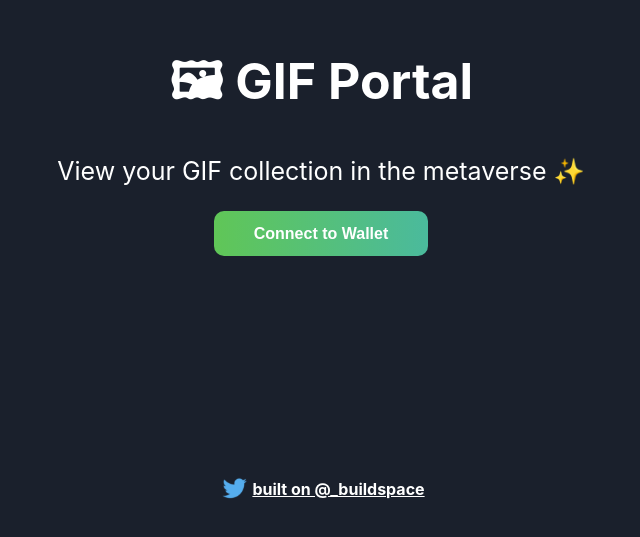
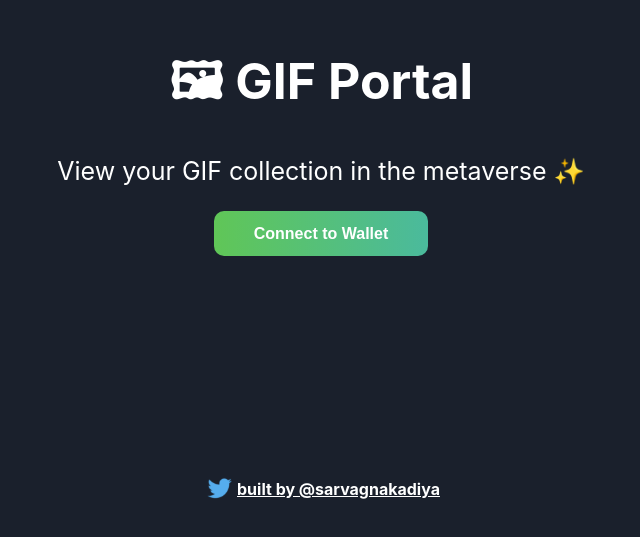
Before and after one commit to sarvagnakadiya/gif-wall-solana, a React (Create React App) app: page / in a window 1280 px wide. Shown: the part 249-786 px from the top of the page, without its empty margins (319-959 px from the left). Built offline with nearby package versions, Linux system fonts and the light colour scheme.

Commit message:
design changes

```diff
--- a/src/App.js
+++ b/src/App.js
@@ -3,7 +3,7 @@ import twitterLogo from "./assets/twitter-logo.svg";
 import "./App.css";
 
 // Constants
-const TWITTER_HANDLE = "_buildspace";
+const TWITTER_HANDLE = "sarvagnakadiya";
 const TWITTER_LINK = `https://twitter.com/${TWITTER_HANDLE}`;
 
 const App = () => {
@@ -43,6 +43,10 @@ const App = () => {
       console.log("Connected with Public Key:", response.publicKey.toString());
       setWalletAddress(response.publicKey.toString());
     }
+  };
+  const onInputChange = (event) => {
+    const { value } = event.target;
+    setInputValue(value);
   };
 
   const sendGif = async () => {
@@ -114,15 +118,15 @@ const App = () => {
   }, [walletAddress]);
   return (
     <div className="App">
-      {/* This was solely added for some styling fanciness */}
-      <div className={walletAddress ? "authed-container" : "container"}>
+      <div className="container">
         <div className="header-container">
           <p className="header">🖼 GIF Portal</p>
           <p className="sub-text">
             View your GIF collection in the metaverse ✨
           </p>
-          {/* Add the condition to show this only if we don't have a wallet address */}
           {!walletAddress && renderNotConnectedContainer()}
+          {/* We just need to add the inverse here! */}
+          {walletAddress && renderConnectedContainer()}
         </div>
         <div className="footer-container">
           <img alt="Twitter Logo" className="twitter-logo" src={twitterLogo} />
@@ -131,7 +135,7 @@ const App = () => {
             href={TWITTER_LINK}
             target="_blank"
             rel="noreferrer"
-          >{`built on @${TWITTER_HANDLE}`}</a>
+          >{`built by @${TWITTER_HANDLE}`}</a>
         </div>
       </div>
     </div>
```
